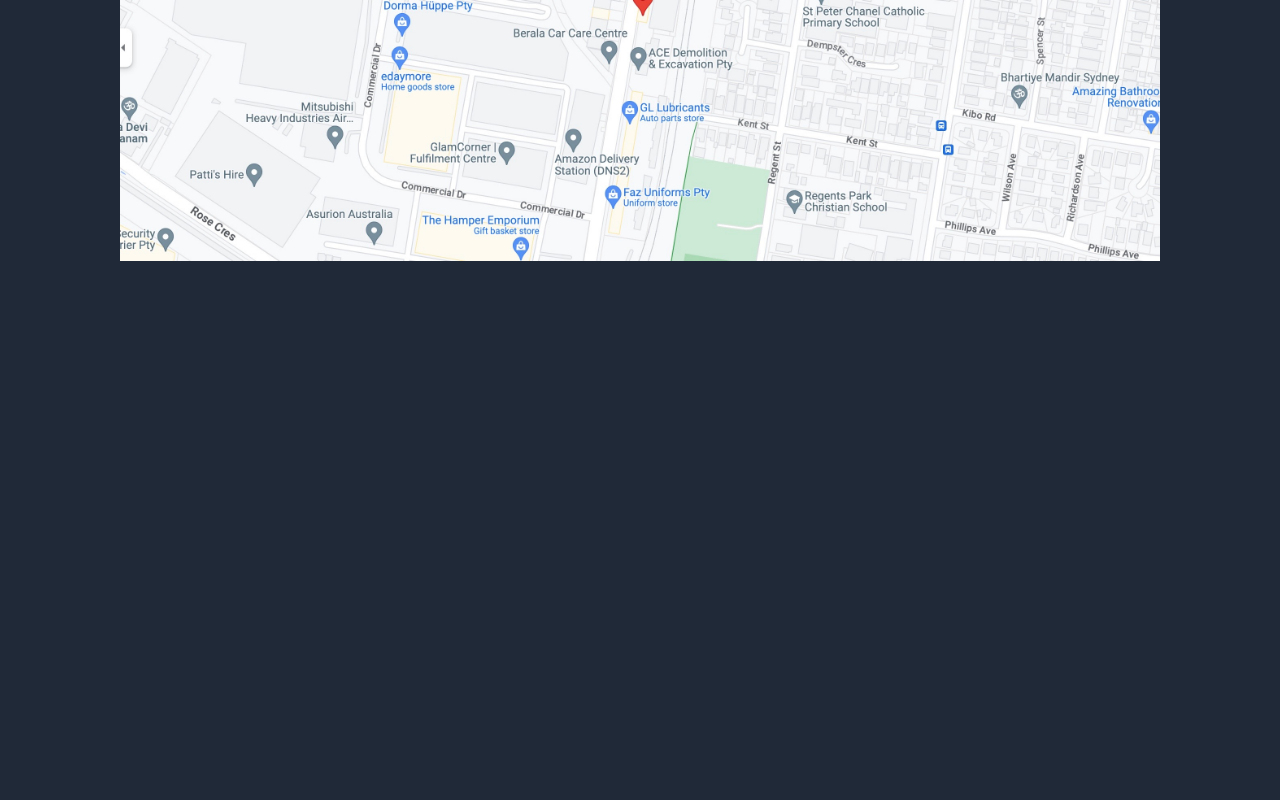
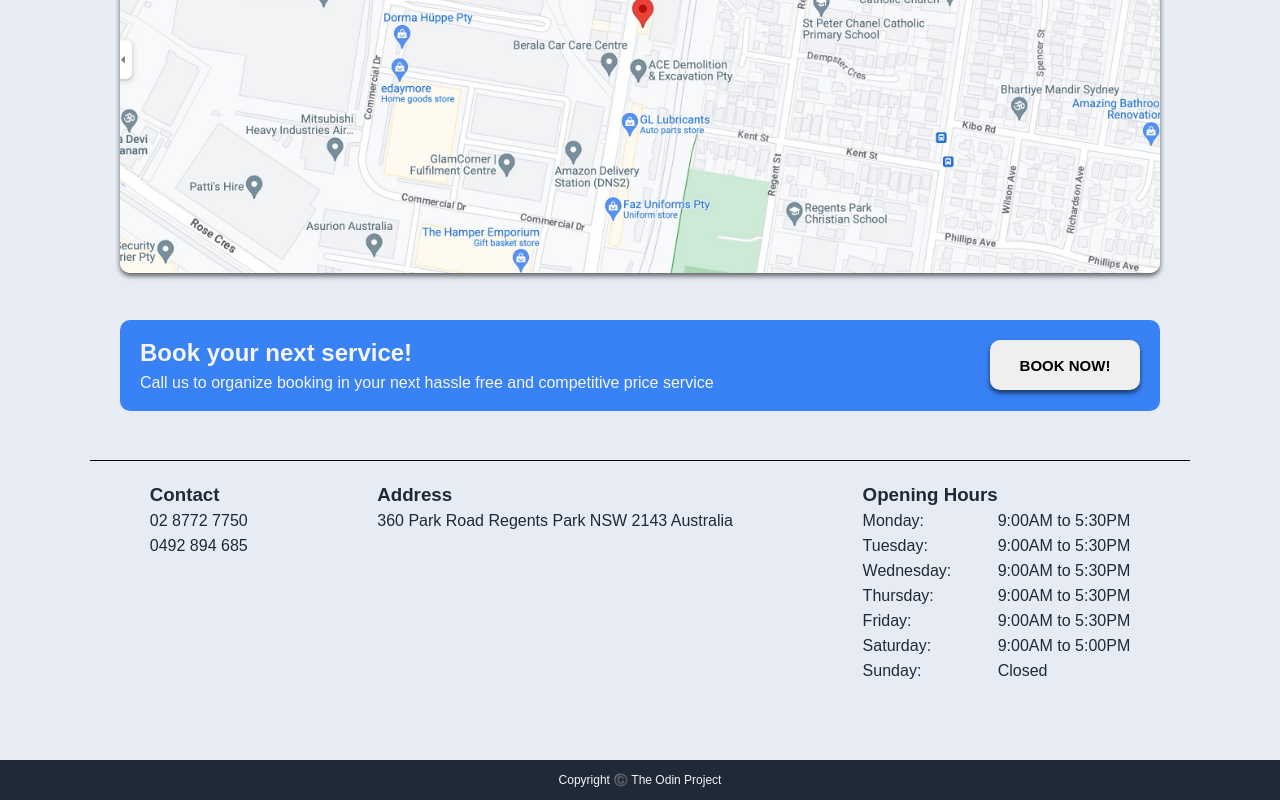
Before and after one commit to RJMirasol/Landing-Page-Project, a plain HTML site: page index.html in a window 1280 px wide. Shown: the part 1398-2198 px from the top of the page. Before the commit the page ends 1666 px from the top, so only its background shows below. Drawn offline with Linux system fonts and the light colour scheme.

Commit message:
Styled all the layers and added responsiveness

```diff
--- a/index.html
+++ b/index.html
@@ -32,7 +32,7 @@
             <strong>customers' satisfaction</strong> as it
             <strong>is our top priority</strong>.
           </p>
-          <button class="cta">Contact us</button>
+          <button class="cta">Schedule an appointment</button>
         </div>
         <div class="right">
           <img src="image/Image 5-5-2023 at 5.19 am 2.jpg" alt="workshop" />
@@ -99,5 +99,55 @@
         </div>
       </div>
     </section>
+    <section class="signup">
+      <div class="container">
+        <div class="booking-box">
+          <div class="left">
+            <h2>Book your next service!</h2>
+            <p>
+              Call us to organize booking in your next hassle free and
+              competitive price service
+            </p>
+          </div>
+          <button class="call">Book Now!</button>
+        </div>
+      </div>
+    </section>
+    <div class="footer">
+      <div class="container">
+        <div class="right">
+          <h3>Contact</h3>
+          <p>02 8772 7750</p>
+          <p>0492 894 685</p>
+        </div>
+        <div class="middle">
+          <h3>Address</h3>
+          <p>360 Park Road Regents Park NSW 2143 Australia</p>
+        </div>
+        <div class="container-left">
+          <div class="left">
+            <h3>Opening Hours</h3>
+            <p>Monday:</p>
+            <p>Tuesday:</p>
+            <p>Wednesday:</p>
+            <p>Thursday:</p>
+            <p>Friday:</p>
+            <p>Saturday:</p>
+            <p>Sunday:</p>
+          </div>
+          <div class="far-left">
+            <h3></h3>
+            <p>9:00AM to 5:30PM</p>
+            <p>9:00AM to 5:30PM</p>
+            <p>9:00AM to 5:30PM</p>
+            <p>9:00AM to 5:30PM</p>
+            <p>9:00AM to 5:30PM</p>
+            <p>9:00AM to 5:00PM</p>
+            <p>Closed</p>
+          </div>
+        </div>
+      </div>
+    </div>
+    <div class="copyright">Copyright ©️ The Odin Project</div>
   </body>
 </html>
--- a/style.css
+++ b/style.css
@@ -33,6 +33,7 @@ ul {
   padding: 0 30px;
 }
 
+/* styling the nav or header of the page */
 .header {
   background: white;
   color: black;
@@ -97,6 +98,7 @@ ul {
   font-weight: 400;
   line-height: 1.8;
   margin: 20px 0;
+  margin-right: 30px;
 }
 
 strong {
@@ -111,9 +113,10 @@ strong {
 
 /* Follow YouTube tutorial how to style button and applied on this one */
 .cta {
+  margin-top: 20px;
   padding: 15px 30px;
-  background: #9dcced;
-  color: #48487f;
+  background: #3882f6;
+  color: #fff;
   outline: none;
   border: none;
   font-size: 13px;
@@ -167,3 +170,120 @@ strong {
   font-size: 16px;
   font-weight: 700;
 }
+
+/* Styling 3rd layer of the page */
+
+.location {
+  min-height: 300px;
+  background: #e6ebf4;
+}
+
+.map img {
+  min-width: 600px;
+  margin: 40px 0;
+  border-radius: 10px;
+  box-shadow: 0 3px 5px rgba(0, 0, 0, 0.6);
+}
+
+.location .container {
+  display: flex;
+  justify-content: center;
+  align-items: center;
+}
+
+/* styling layer 4 booking */
+
+.signup {
+  min-height: 140px;
+  background: #e6ebf4;
+}
+
+.container .booking-box {
+  min-width: 400px;
+  display: flex;
+  justify-content: space-around;
+  align-items: center;
+  padding: 0 20px;
+  background-color: #3882f6;
+  padding: 15px 0;
+  border-radius: 10px;
+}
+
+.booking-box .left {
+  display: flex;
+  flex-direction: column;
+  flex: 1;
+  padding-left: 20px;
+}
+
+.booking-box .call {
+  width: 150px;
+  height: 50px;
+  border-radius: 10px;
+  outline: none;
+  border: none;
+  font-size: 15px;
+  font-weight: bold;
+  text-transform: uppercase;
+  box-shadow: 0 3px 5px rgba(0, 0, 0, 0.6);
+  margin-right: 20px;
+}
+
+/* styling the footer where the address and contact number is located */
+/* TODO will need to style links for the buttons and navbar up the top to their respected location */
+
+.footer {
+  min-height: 300px;
+  min-width: 800px;
+  background: #e6ebf4;
+  color: #1f2937;
+}
+
+.footer .container {
+  display: flex;
+  justify-content: space-around;
+  padding: 20px 0;
+  gap: 10px;
+  border-top: 1px solid black;
+}
+
+.container p {
+  margin-bottom: 1px;
+}
+
+.container .container-left {
+  display: flex;
+}
+
+.container .far-left {
+  align-self: flex-end;
+}
+
+/* copyright section */
+
+.copyright {
+  height: 40px;
+  display: flex;
+  font-size: 12px;
+  justify-content: center;
+  align-items: center;
+}
+
+/* Making the page responsive - googled and saw youtube video and followed the process to make my website the same */
+
+@media (max-width: 831px) {
+  .hero .container {
+    flex-direction: column;
+    padding-top: 20px;
+    text-align: center;
+  }
+
+  .footer .container {
+    display: block;
+    padding-left: 50px;
+  }
+
+  .cta {
+    margin-top: 20px;
+  }
+}
```
